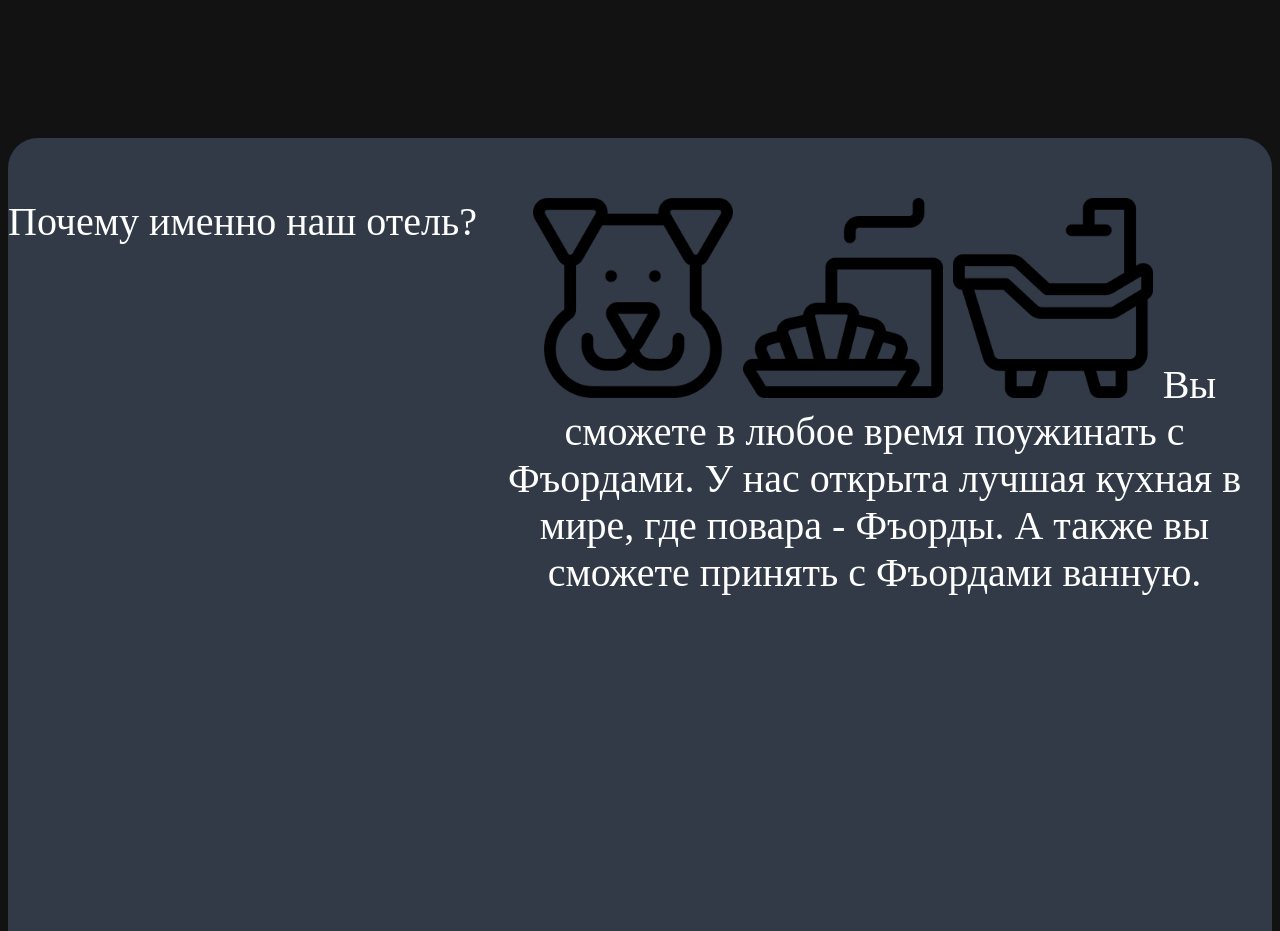
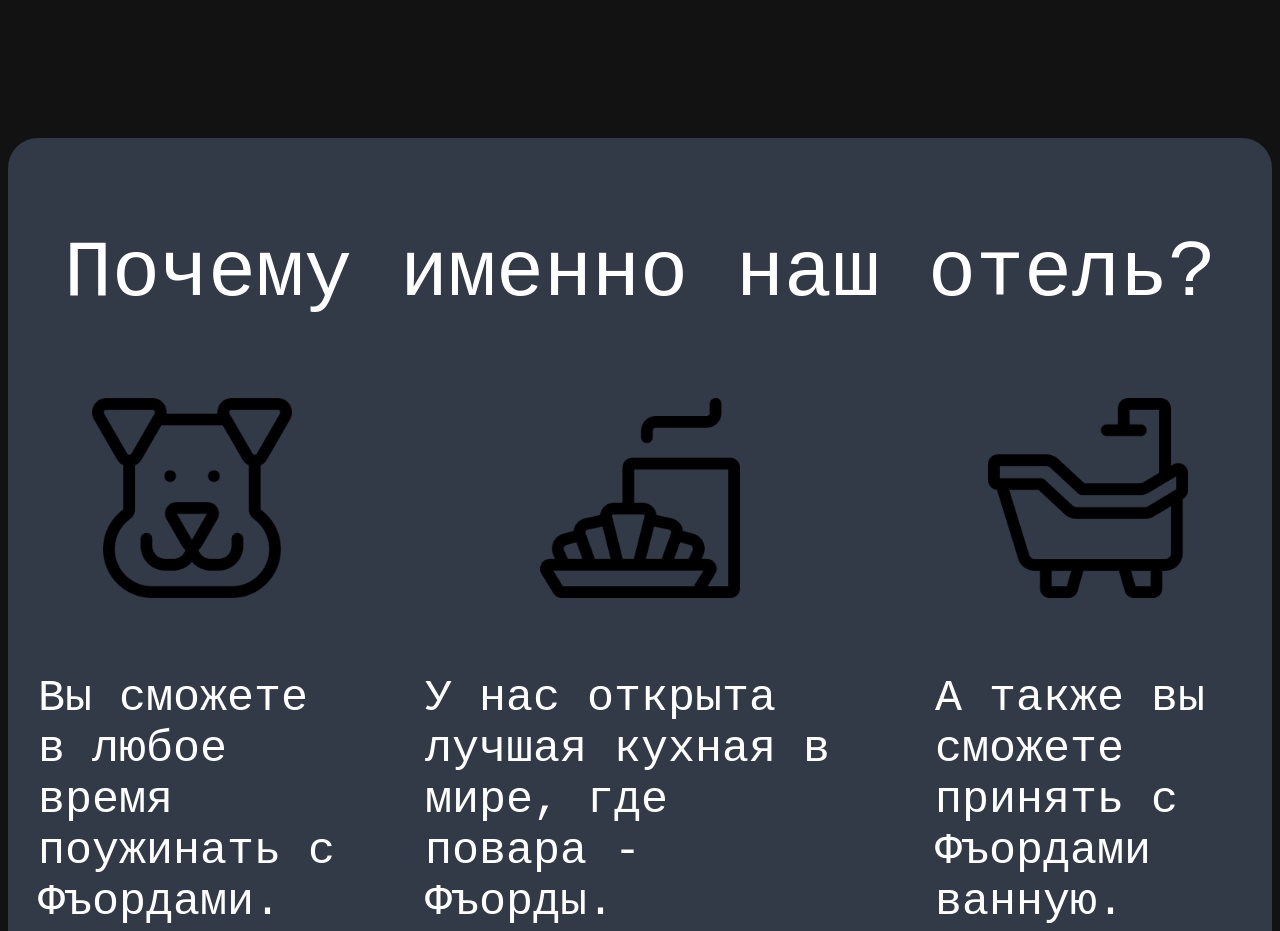
Before and after one commit to ClaireRoush/BElozerskoye, a plain HTML site: page fjord knight/index.html in a window 1280 px wide. Shown: the part 1800-2731 px from the top of the page. Drawn offline with Linux system fonts and the light colour scheme.

Commit message:
Add files via upload

```diff
--- a/css/style.css
+++ b/css/style.css
@@ -61,6 +61,7 @@ body.dark-mode {
 
 .mainfjordcontent p{
 	font-size: 40px;
+
 }
 
 .aboutfjords {
@@ -92,6 +93,7 @@ body.dark-mode {
 }
 
 .aboutfjordssecond {
+	scroll-padding-top: 20px;
 	margin: 100px 0px 0px 0px;
 	flex-direction:	column;
 	width: 100%;
@@ -124,17 +126,32 @@ body.dark-mode {
 	width: 100%;
 	background-color: #323a47;
 	padding: 60px 0px 0px 0px;
-	display: grid;
-	grid-template-columns: auto auto auto;
-	grid-template-rows: 300px 200px 300px;
+	display: flex;
+	flex-direction: column;
+
 }
 
 .question {
-	text-align: center;
-	font-size: 40px;
+	height: 10%;
+	width: 100%;
+	font-size: 80px;
+	display: flex;
+	justify-content: center;
+	font-family: Courier New;
+	margin: 30px 0px 80px 0px;
 }
 
 .answer {
-	text-align: center;
-	font-size: 40px;
+	display: inline-grid;
+	padding: 0px 30px 0px 30px;
+	grid-template-columns: 0.5fr 0.7fr 0.5fr;
+	grid-template-rows: 1fr 1fr 1fr;
+	gap: 20px 80px;
+	font-family: Courier New;
+	font-size: 45px;
+	justify-items: center;
+	align-self: center;
 }
+
+.answer img{
+}
```
